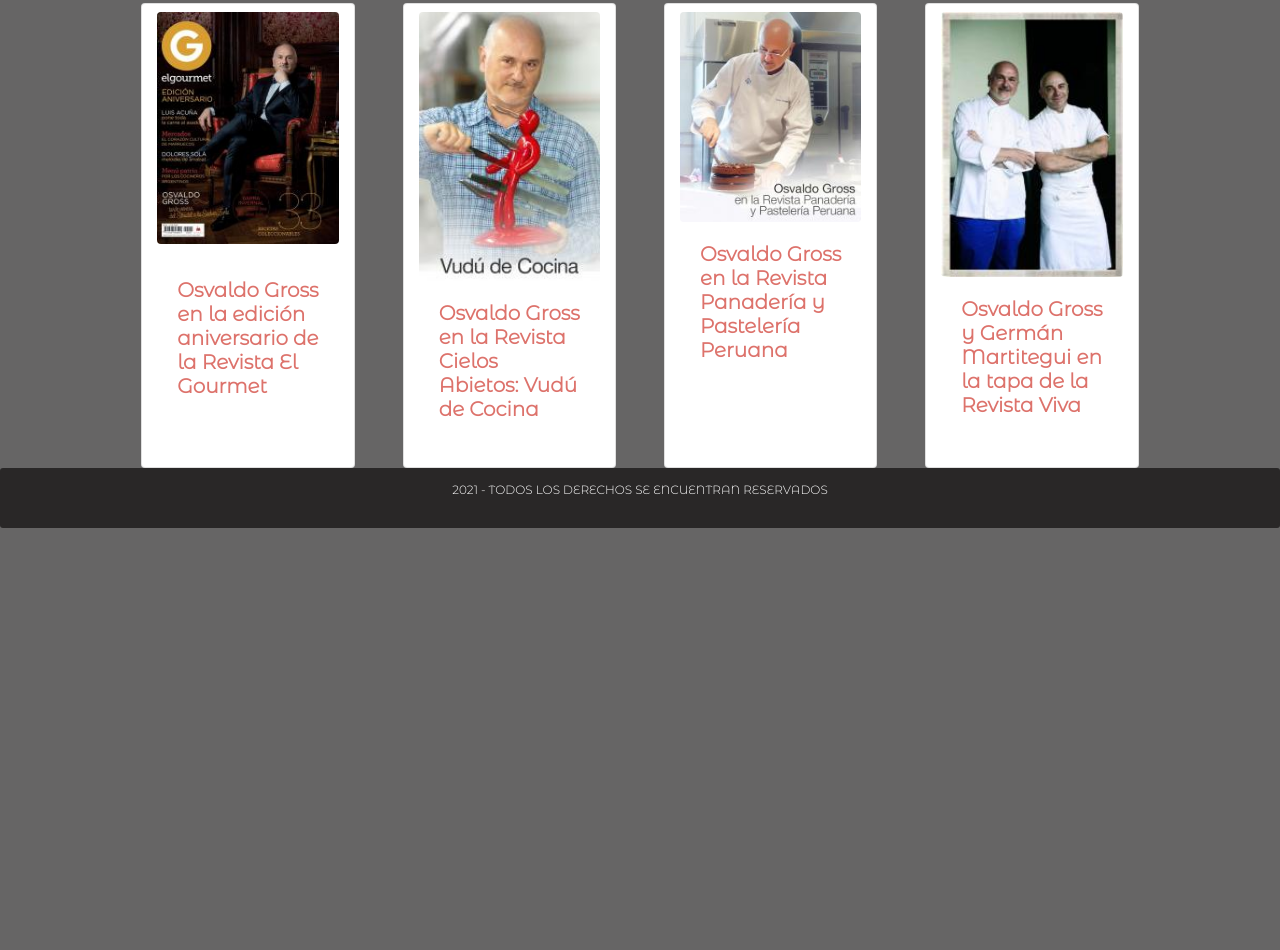
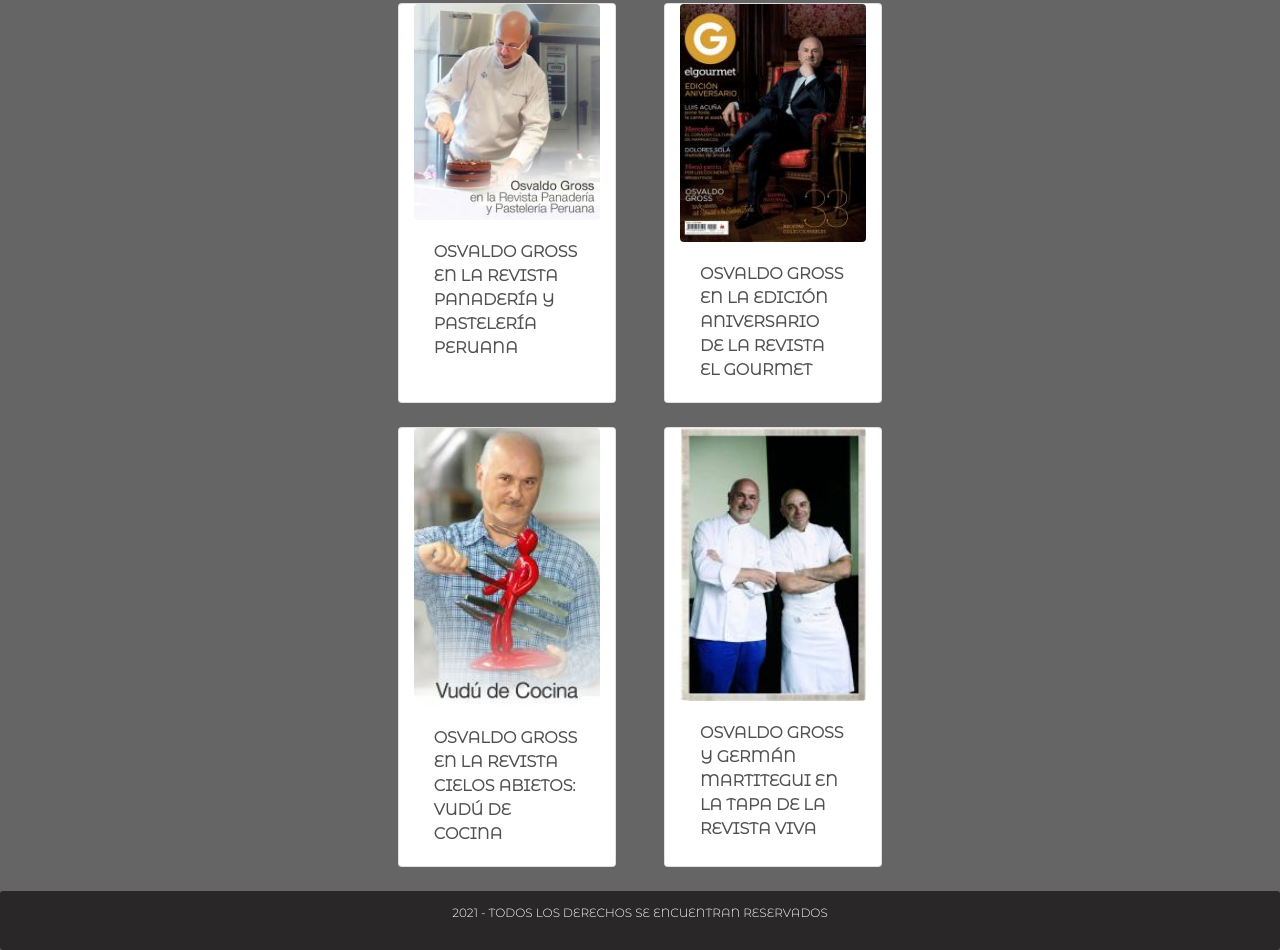
Before and after one commit to Imdaaf/proyecto-gross, a website: page novedades.html in a window 1280 px wide. Shown: the part 895-1845 px from the top of the page. Before the commit the page ends 1423 px from the top, so only its background shows below. Drawn offline with nearby package versions, Linux system fonts and the light colour scheme.

Commit message:
Cambios en las tarjetas

```diff
--- a/novedades.html
+++ b/novedades.html
@@ -1,10 +1,12 @@
 <!DOCTYPE html>
 <html lang="es">
+
 <head>
   <meta charset="utf-8">
   <meta name="viewport" content="width=device-width, initial-scale=1, shrink-to-fit=no">
   <meta name="keywords" content="gross, pastelería, novedades, notas, seminario, masterclass, eventos">
-    <meta name="description" content="El Maestro Osvaldo Gross se presenta en el Hotel Regency Way para brindar una Masterclass sobre preparaciones sencillas. ¡Inscribite ahora! Próximas fechas..">
+  <meta name="description"
+    content="El Maestro Osvaldo Gross se presenta en el Hotel Regency Way para brindar una Masterclass sobre preparaciones sencillas. ¡Inscribite ahora! Próximas fechas..">
   <title>Novedades</title>
   <link rel="preconnect" href="https://fonts.gstatic.com">
   <link href="https://fonts.googleapis.com/css2?family=Montserrat+Alternates:wght@300&display=swap" rel="stylesheet">
@@ -45,14 +47,17 @@
   <h2 id="Seminarios">Próximos Seminarios</h2>
   <h3>02/02/2021</h3>
   <p class="novedades text-center mx-auto">
-        El Maestro Osvaldo Gross se presenta en el Hotel Regency Way para brindar una Masterclass sobre preparaciones sencillas y primeros pasos en la Pastelería Profesional. <br>
+    El Maestro Osvaldo Gross se presenta en el Hotel Regency Way para brindar una Masterclass sobre preparaciones
+    sencillas y primeros pasos en la Pastelería Profesional. <br>
     Entrada Gratuita, cupos limitados.
   </p>
 
   <h3>15/02/2021</h3>
   <p class="novedades text-center mx-auto">
-        El Maestro Osvaldo Gross se presenta junto al chef Lucas Galán en el Hotel Holiday In para brindar una Masterclass de Cocina. <br>
-        La Masterclass será demostrativa e incluirá recetario, además de sorteos y un diverso paseo de compras por stands de vinos de alta gama, chocolates, utensilios de cocina de vanguardia, hebras de té y varios productos gourmet. <br>
+    El Maestro Osvaldo Gross se presenta junto al chef Lucas Galán en el Hotel Holiday In para brindar una Masterclass
+    de Cocina. <br>
+    La Masterclass será demostrativa e incluirá recetario, además de sorteos y un diverso paseo de compras por stands de
+    vinos de alta gama, chocolates, utensilios de cocina de vanguardia, hebras de té y varios productos gourmet. <br>
     Próximamente entradas a la venta.
   </p>
   <h3>07/03/2021</h3>
@@ -66,37 +71,48 @@
   </p>
 
   <h2 id="Archivo">Archivo</h2>
-    <div class="notas justify-content-center">
+
+  <div class="notas">
+    <div class="d-flex justify-content-center row row-cols-1 mb-4">
       <div class="card col-2 ml-4 mr-4">
-            <img src="img/nota1.jpg" class="card-img-top rounded mt-2" alt="Tapa de revista: Osvaldo en la edición aniversario"><a href="http://www.iag.com.ar/comunidad/osvaldo-gross-en-la-edicion-aniversario-de-la-revista-elgourmet/"
-            class="btn btn-white stretched-link notas" target="_blank"></a>
+        <img src="img/nota3.jpg" class="img-fluid card-img-top rounded w-100" alt="Osvaldo decorando una torta">
         <div class="card-body">
-                <h5 class="card-title d-flex justify-content-center">Osvaldo Gross en la edición aniversario de la Revista El Gourmet</h5>
+          <a href="http://www.iag.com.ar/comunidad/osvaldo-gross-en-la-revista-panaderia-y-pasteleria-peruana/"
+            class="card-link stretched-link enlace" target="_blank">Osvaldo Gross en la Revista Panadería y Pastelería
+            Peruana
+          </a>
          </div>
-
       </div>
       <div class="card col-2 ml-4 mr-4">
-            <img src="img/nota2.jpg" class="card-img-top rounded mt-2" alt="Tapa de revista: Osvaldo Gross, Vudú de la Cocina">
+        <img src="img/nota1.jpg" class="img-fluid card-img-top rounded"
+          alt="Tapa de revista: Osvaldo en la edición aniversario">
         <div class="card-body">
-                <h5 class="card-title">Osvaldo Gross en la Revista Cielos Abietos: Vudú de Cocina</h5>
+          <a href="http://www.iag.com.ar/comunidad/osvaldo-gross-en-la-edicion-aniversario-de-la-revista-elgourmet/"
+            class="card-link stretched-link enlace" target="_blank">Osvaldo Gross en la edición aniversario de la Revista El Gourmet
+          </a>
         </div>
-            <a href="http://www.iag.com.ar/comunidad/osvaldo-gross-en-la-revista-cielos-argentinos-vudu-de-cocina/" class="btn btn-white stretched-link notas" target="_blank"></a>
+      </div>
+    </div>
+    <div class="justify-content-center row row-cols-2 d-flex mb-4">
+      <div class="card col-2 ml-4 mr-4">
+        <img src="img/nota2.jpg" class="img-fluid card-img-top rounded"
+          alt="Tapa de revista: Osvaldo Gross, Vudú de la Cocina">
+        <div class="card-body">
+          <a href="http://www.iag.com.ar/comunidad/osvaldo-gross-en-la-revista-cielos-argentinos-vudu-de-cocina/"
+            class="card-link stretched-link enlace" target="_blank">Osvaldo Gross en la Revista Cielos
+            Abietos: Vudú de Cocina
+          </a>
+        </div>
       </div>
       <div class="card col-2 ml-4 mr-4">
-            <img src="img/nota3.jpg" class="card-img-top rounded mt-2" alt="Osvaldo decorando una torta">
+        <img src="img/nota4.jpg" class="img-fluid card-img-top rounded" alt="Osvaldo Gross y Germán Martitegui">
         <div class="card-body">
-                <h5 class="card-title">Osvaldo Gross en la Revista Panadería y Pastelería Peruana</h5>
+          <a href="http://www.iag.com.ar/comunidad/osvaldo-gross-y-german-martitegui-en-la-tapa-de-la-revista-viva"
+            class="card-link stretched-link enlace" target="_blank">Osvaldo Gross y Germán Martitegui en la tapa de la
+            Revista Viva
+          </a>
         </div>
-            <a href="http://www.iag.com.ar/comunidad/osvaldo-gross-en-la-revista-panaderia-y-pasteleria-peruana/"
-                class="btn btn-white stretched-link notas" target="_blank"></a>
       </div>
-        <div class="card col-2 ml-4 mr-4">
-            <img src="img/nota4.jpg" class="card-img-top rounded mt-2" alt="Osvaldo Gross y Germán Martitegui">
-            <div class="card-body">
-                <h5 class="card-title">Osvaldo Gross y Germán Martitegui en la tapa de la Revista Viva</h5>
-            </div>
-            <a href="http://www.iag.com.ar/comunidad/osvaldo-gross-y-german-martitegui-en-la-tapa-de-la-revista-viva"
-                class="btn btn-white stretched-link notas" target="_blank"></a>
     </div>
   </div>
   <footer class="pie d-flex align-items-end justify-content-around">
@@ -106,9 +122,15 @@
       </div>
     </nav>
   </footer>
-    <script src="https://code.jquery.com/jquery-3.5.1.slim.min.js" integrity="sha384-DfXdz2htPH0lsSSs5nCTpuj/zy4C+OGpamoFVy38MVBnE+IbbVYUew+OrCXaRkfj" crossorigin="anonymous"></script>
-<script src="https://cdn.jsdelivr.net/npm/popper.js@1.16.1/dist/umd/popper.min.js" integrity="sha384-9/reFTGAW83EW2RDu2S0VKaIzap3H66lZH81PoYlFhbGU+6BZp6G7niu735Sk7lN" crossorigin="anonymous"></script>
-<script src="https://cdn.jsdelivr.net/npm/bootstrap@4.5.3/dist/js/bootstrap.min.js" integrity="sha384-w1Q4orYjBQndcko6MimVbzY0tgp4pWB4lZ7lr30WKz0vr/aWKhXdBNmNb5D92v7s" crossorigin="anonymous"></script>
+  <script src="https://code.jquery.com/jquery-3.5.1.slim.min.js"
+    integrity="sha384-DfXdz2htPH0lsSSs5nCTpuj/zy4C+OGpamoFVy38MVBnE+IbbVYUew+OrCXaRkfj" crossorigin="anonymous">
+  </script>
+  <script src="https://cdn.jsdelivr.net/npm/popper.js@1.16.1/dist/umd/popper.min.js"
+    integrity="sha384-9/reFTGAW83EW2RDu2S0VKaIzap3H66lZH81PoYlFhbGU+6BZp6G7niu735Sk7lN" crossorigin="anonymous">
+  </script>
+  <script src="https://cdn.jsdelivr.net/npm/bootstrap@4.5.3/dist/js/bootstrap.min.js"
+    integrity="sha384-w1Q4orYjBQndcko6MimVbzY0tgp4pWB4lZ7lr30WKz0vr/aWKhXdBNmNb5D92v7s" crossorigin="anonymous">
+  </script>
 </body>
 
 </html>
--- a/scss/base/_fonts.scss
+++ b/scss/base/_fonts.scss
@@ -12,3 +12,6 @@
     font-family: $fuente-principal;
 
 }
+.enlace{
+    text-transform: uppercase;
+}
--- a/scss/style.scss
+++ b/scss/style.scss
@@ -16,7 +16,7 @@
  /*Smaller devices*/
 @media only screen and (max-width:999px){
 
-    .rrss{
+.rrss{
         display: flex;
         flex-direction: row !important;
 
@@ -25,6 +25,9 @@
 .Pics{
     margin-top: 4px;
     margin-bottom: 4px;
+}
+.card-body{
+    display: none;
 }
 }
  /*Fin mobile devices*/
@@ -183,19 +186,25 @@
 
 }
 .notas{
-    display: flex;
-    justify-content: left;
     text-decoration: none;
-    color:#dd726b;
-    font-size: 18px;
+    color:#505050;
+    font-family: 'Montserrat Alternates', sans-serif;
+    font-weight: bold;
+}
+.enlace{
+    text-decoration: none;
+    color:#505050;
     font-family: 'Montserrat Alternates', sans-serif;
     font-weight: bold;
 }
 .notas:visited{
-    color:#dd726b
+    color:#000000
+}
+.enlace:hover{
+    color: #ea00ff;
 }
 h5{
-    font-size: 20px;
+
     font-family: 'Montserrat Alternates', sans-serif;
     font-weight: bold;
 }
```
Also changed, not shown: css/style.css, 1 other file. Lines whose indentation alone changed are shown as unchanged.
